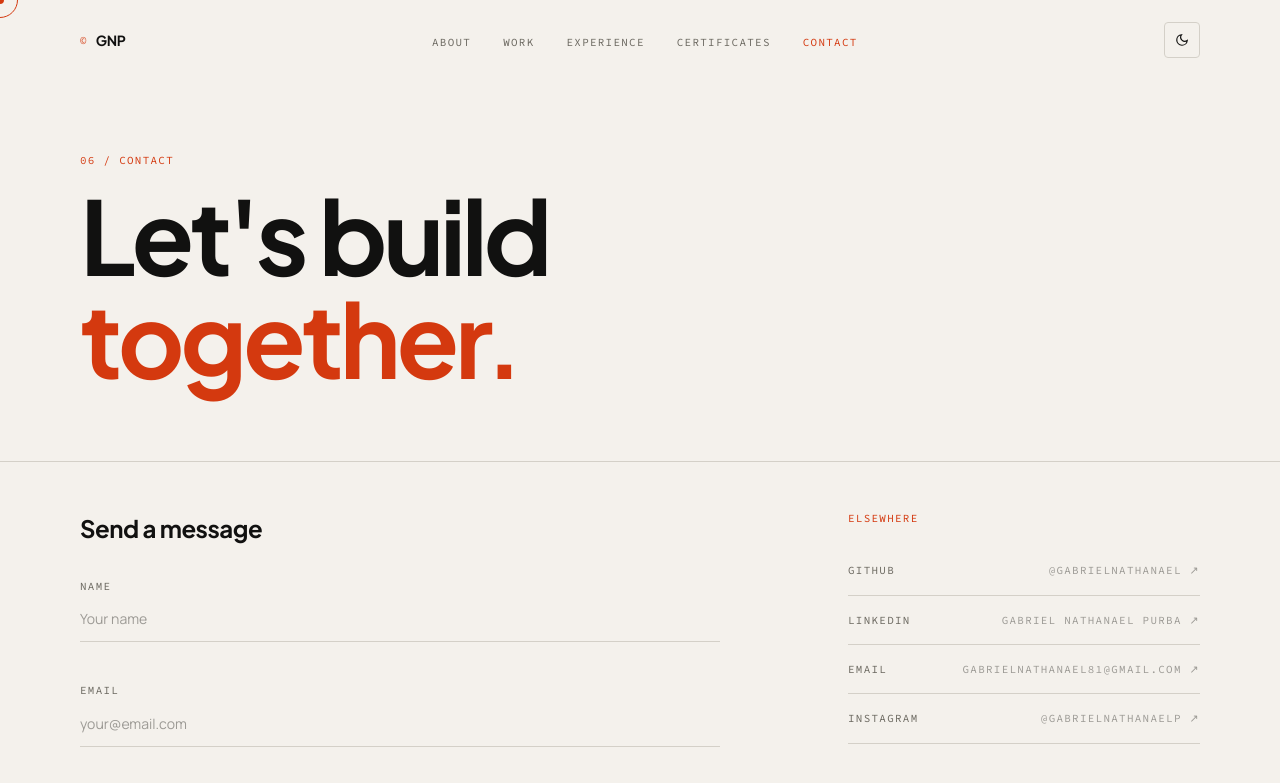
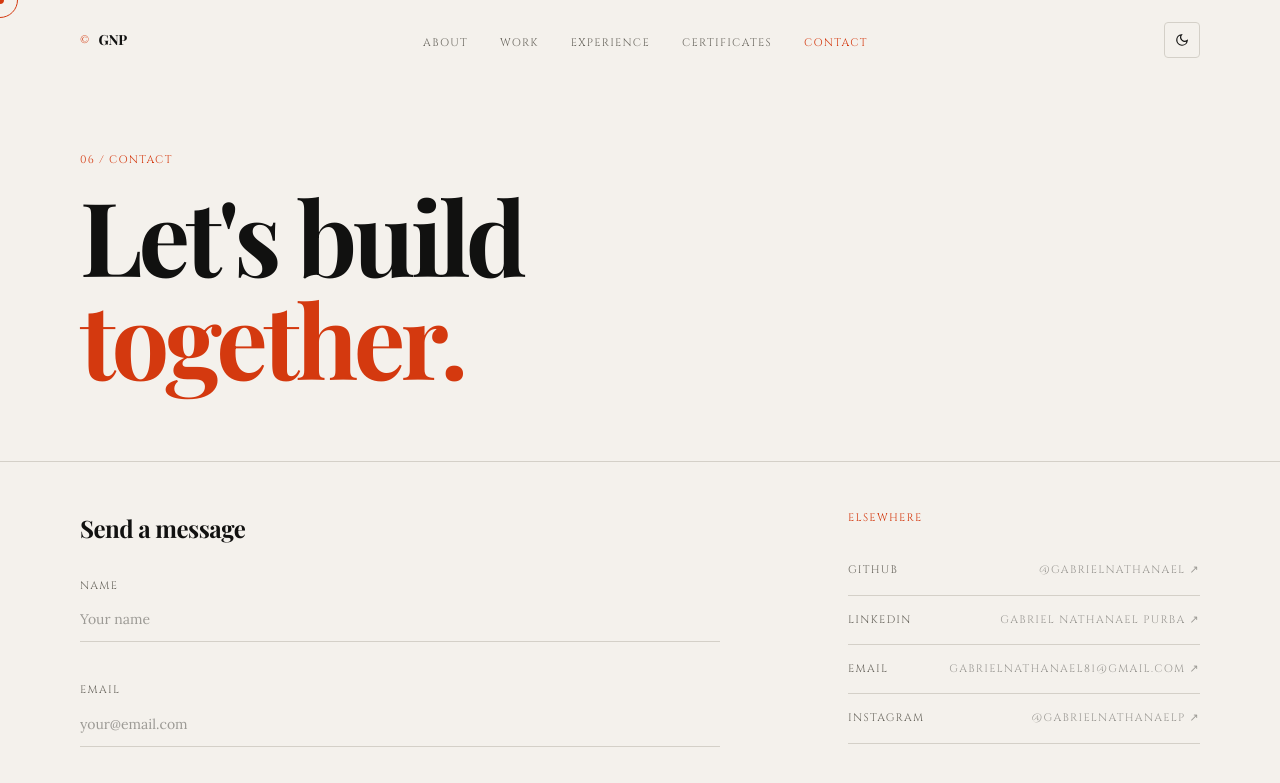
Before and after one commit to GabrielNathanael/swiss-portfolio, a Next.js app: page /contact in a window 1280 px wide. Shown: the top 783 px of the page. Built offline with nearby package versions, Linux system fonts and the light colour scheme.

Commit message:
update font

```diff
--- a/src/app/globals.css
+++ b/src/app/globals.css
@@ -1,9 +1,9 @@
 @import "tailwindcss";
 
 @theme {
-  --font-display: "Plus Jakarta Sans", sans-serif;
-  --font-body: "Manrope", sans-serif;
-  --font-mono: "Source Code Pro", monospace;
+  --font-display: "Playfair Display", serif;
+  --font-body: "Lora", serif;
+  --font-mono: "Cinzel", serif;
 
   /* Light Mode */
   --color-bg: #f4f1ec;
--- a/src/app/layout.tsx
+++ b/src/app/layout.tsx
@@ -1,7 +1,7 @@
 // src/app/layout.tsx
 
 import type { Metadata } from "next";
-import { plusJakartaSans, manrope, sourceCodePro } from "@/lib/fonts";
+import { playfairDisplay, lora, cinzel } from "@/lib/fonts";
 import { ThemeProvider } from "@/components/providers/ThemeProvider";
 import { Navbar } from "@/components/layout/Navbar";
 import { Footer } from "@/components/layout/Footer";
@@ -113,7 +113,7 @@ export default function RootLayout({
     <html
       lang="en"
       suppressHydrationWarning
-      className={`${plusJakartaSans.variable} ${manrope.variable} ${sourceCodePro.variable}`}
+      className={`${playfairDisplay.variable} ${lora.variable} ${cinzel.variable}`}
     >
       <head>
         <script
--- a/src/lib/fonts.ts
+++ b/src/lib/fonts.ts
@@ -1,22 +1,22 @@
-import { Plus_Jakarta_Sans, Manrope, Source_Code_Pro } from "next/font/google";
+import { Playfair_Display, Lora, Cinzel } from "next/font/google";
 
-export const plusJakartaSans = Plus_Jakarta_Sans({
+export const playfairDisplay = Playfair_Display({
   subsets: ["latin"],
   variable: "--font-display",
-  weight: ["300", "400", "500", "700"],
+  weight: ["400", "500", "600", "700", "800", "900"],
   display: "swap",
 });
 
-export const manrope = Manrope({
+export const lora = Lora({
   subsets: ["latin"],
   variable: "--font-body",
-  weight: ["300", "400", "500"],
+  weight: ["400", "500", "600", "700"],
   display: "swap",
 });
 
-export const sourceCodePro = Source_Code_Pro({
+export const cinzel = Cinzel({
   subsets: ["latin"],
   variable: "--font-mono",
-  weight: ["400", "500"],
+  weight: ["400", "500", "600", "700"],
   display: "swap",
 });
```
